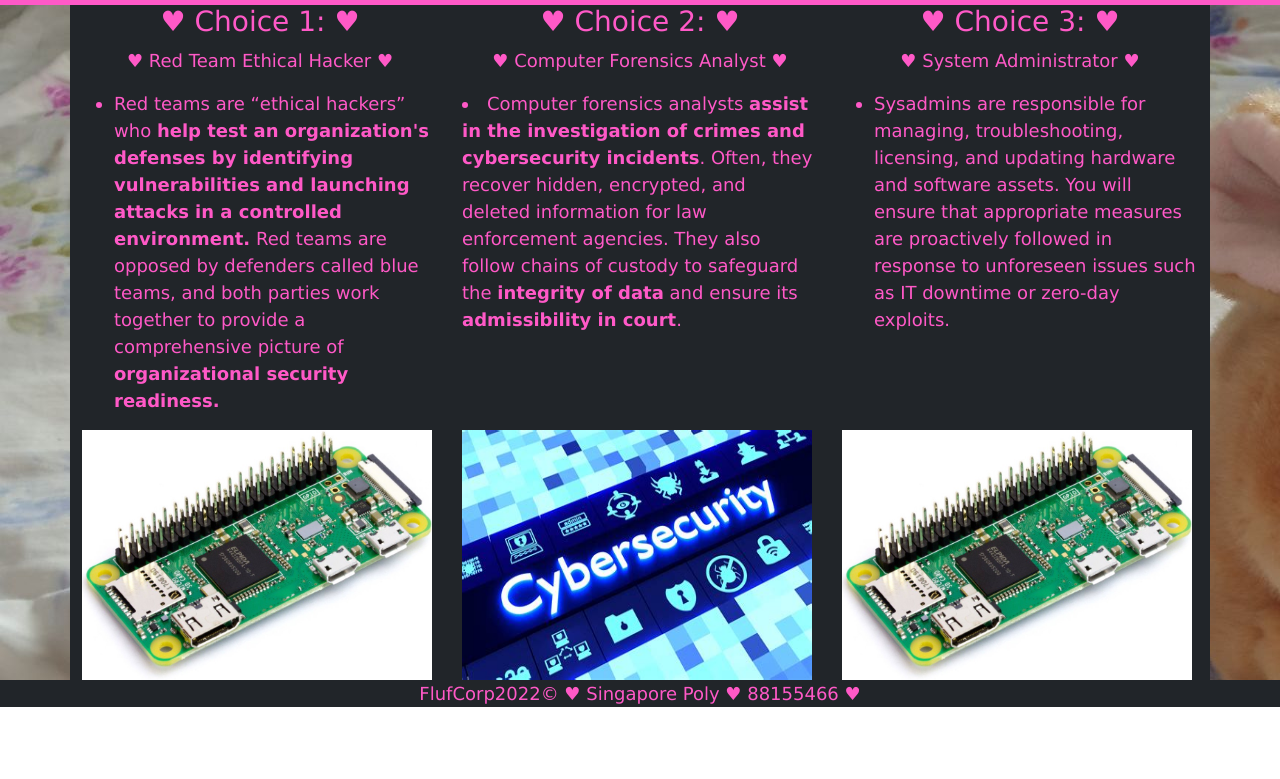
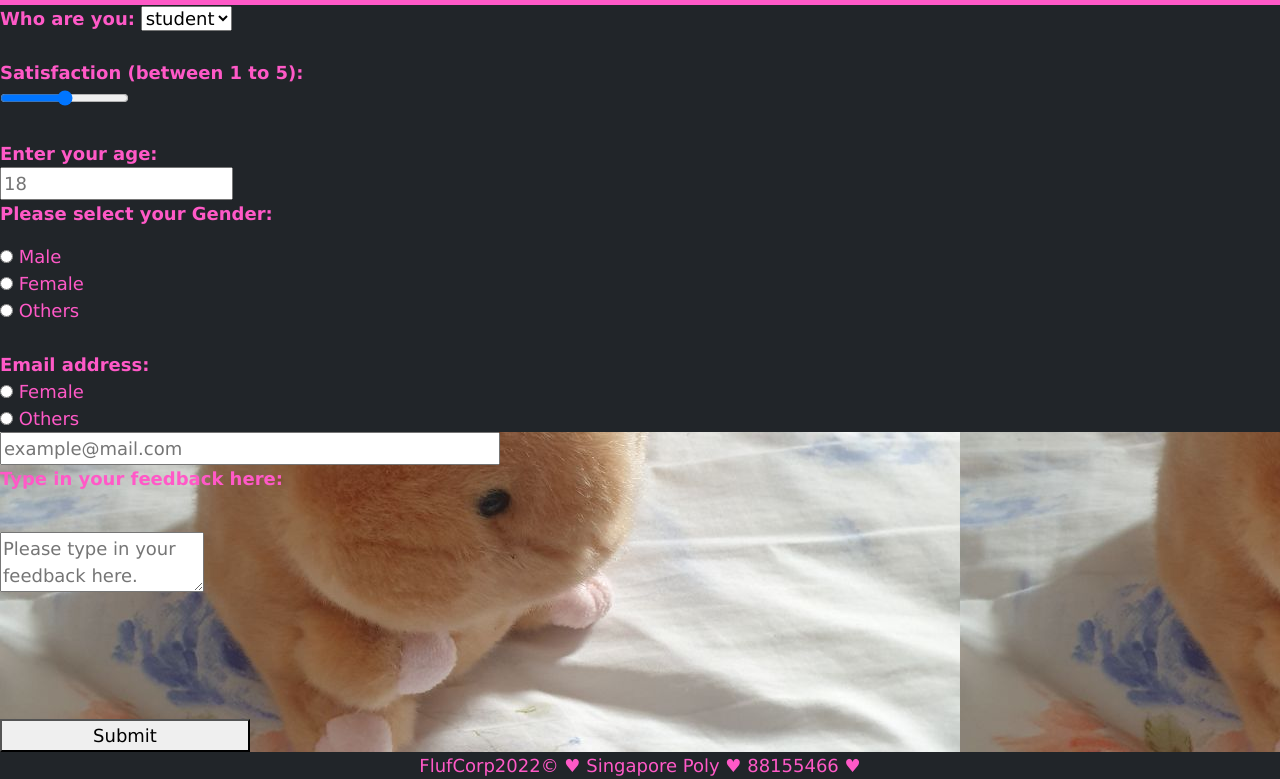
Before and after one commit to TheOneFluffer/FED-CA2, a plain HTML site: page HTML/Feedback.html in a window 1280 px wide. Shown: the part 127-906 px from the top of the page. Before the commit the page ends 834 px from the top, so only its background shows below. Drawn offline with nearby package versions, Linux system fonts and the light colour scheme.

Commit message:
Lil Nas X bout to make me act up bro

```diff
--- a/CSS/Common.css
+++ b/CSS/Common.css
@@ -13,6 +13,5 @@ body{
     font-family: Verdana, Geneva, Tahoma, sans-serif;
     color: #ff59c7;
     font-size: large;
-    text-shadow: #89CFF0 1em 1em blur;
     /*overflow-x: hidden;*/
 }
--- a/HTML/Feedback.html
+++ b/HTML/Feedback.html
@@ -45,44 +45,95 @@
     </nav>
 
 <!--Current Experience and Details-->
-<div class="container">
+<div class="Feedback_Container">
     <div class="Intro row">
-        <div class="col-md-4 bg-dark">
-            <div class="container-fluid h3 text-center">&#9829; Choice 1: &#9829;</div>
-            <p class="text-center">&#9829; Red Team Ethical Hacker &#9829;</p>
-            <ul>
-                <li>Red teams are “ethical hackers” who <strong> help test an organization's defenses by identifying vulnerabilities and launching attacks in a controlled environment.</strong> Red teams are opposed by defenders called blue teams, and both parties work together to provide a comprehensive picture of <strong> organizational security readiness.</strong></li>
-            </ul>
+        <div class="col-md-12 bg-dark">
+            <label for="status"><b>Who are you:</b></label>
+            <select name="status" id="status">
+                <option value="student">student</option>
+                <option value="staff">Staff</option>
+                <option value="alumni">Alumni</option>
+            </select>
+            <br>
         </div>
 
-        <div class="col-md-4 bg-dark">
-            <div class="container-fluid h3 text-center">&#9829; Choice 2: &#9829;</div>
-            <p class="text-center">&#9829; Computer Forensics Analyst &#9829;</p>
-            <li>Computer forensics analysts <strong> assist in the investigation of crimes and cybersecurity incidents</strong>. Often, they recover hidden, encrypted, and deleted information for law enforcement agencies. They also follow chains of custody to safeguard the <strong> integrity of data</strong> and ensure its <strong>admissibility in court</strong>.</li>
+        <div class="col-md-12 bg-dark">
+            <br>
+            <label><b>Satisfaction (between 1 to 5):</b></label>
+            <br>
+            <input type="range" id="o-range" name="o-range" min="1" max="5" value="3">
         </div>
 
-        <div class="col-md-4 bg-dark">
-            <div class="container-fluid h3 text-center">&#9829; Choice 3: &#9829;</div>
-            <p class="text-center">&#9829; System Administrator &#9829;</p>
-            <ul>
-                <li>Sysadmins are responsible for managing, troubleshooting, licensing, and updating hardware and software assets. You will ensure that appropriate measures are proactively followed in response to unforeseen issues such as IT downtime or zero-day exploits.</li>
-            </ul>
+        <div class="col-md-12 bg-dark">
+            <br>
+            <label for="age"><b>Enter your age:</b></label>
+            <br>
+            <input type="number" id="age" placeholder="18" min="1">
+            <br>
         </div>
 
-        <div class="col-md-4 bg-dark">
-            <img src="../Images/Raspberrypizero.jpeg" width="350" height="250" alt="Source: https://www.electronics-lab.com/raspberry-pi-zero-wh-no-soldering-raspberry-pi-zero-w/">
+        <br><br>
+
+        <div class="col-md-12 bg-dark">
+            <p><b>Please select your Gender:</b></p>
+            <input type="radio" id="male" name="gender" value="men">
+            <label for="male">Male</label>
+        <br>
+            <input type="radio" id="female" name="gender" value="women">
+            <label for="female">Female</label>
+        <br>
+            <input type="radio" id="others" name="gender" value="others">
+            <label for="others">Others</label>
         </div>
 
-        <div class="col-md-4 bg-dark">
-            <img class="Cyber" src="../Images/Cyber.jpg" width="350" height="250"
-                alt="Source: https://technofaq.org/posts/2020/08/the-remote-workers-cybersecurity-handbook-for-2020/">
+        <br><br>
+
+        <div class="col-md-12 bg-dark">
+            <br>
+            <label for="email"><b>Email address:</b></label>
+        <br>
+            <input type="radio" id="female" name="gender" value="women">
+            <label for="female">Female</label>
+        <br>
+            <input type="radio" id="others" name="gender" value="others">
+            <label for="others">Others</label>
+            <br>
         </div>
 
-        <div class="col-md-4 bg-dark">
-            <img src="../Images/Raspberrypizero.jpeg" width="350" height="250" alt="Source: https://www.electronics-lab.com/raspberry-pi-zero-wh-no-soldering-raspberry-pi-zero-w/">
-        </div>
+        <br><br>
+
+    <div>
+
+    </div>
+    <div>
+        <input type="email" id="email" name="email address" placeholder="example@mail.com" style="width: 500px;">
+    </div>
+
+    <br>
+
+    <div></div>
+
+    <div>
+        <label for="text"><b>Type in your feedback here:</b></label>
+    </div>
+    <br>
+    <div class="expandingArea" style="width: 1000px; height: 200px;">
+        <pre><span></span><br></pre>
+        <textarea placeholder="Please type in your feedback here."></textarea>
     </div>
 </div>
+<br>
+    <div class="Center">
+        <form><button onclick="Submission()" style="width: 250px;">Submit</button></form>
+    </div>
+
+
+<!--Programming the button to show a popup saying that the feedback form is submitted-->
+<script>
+    function Submission() {
+        alert("Your feedback form has been submitted!");
+    }
+</script>
 
     <!--Footer-->
     <footer class="container-fluid text-center bg-dark">FlufCorp2022&copy; &#9829; Singapore Poly &#9829; 88155466 &#9829;
```
Also changed, not shown: HTML/Top3.html (+22 -10 lines), Images/background.jpeg (added).
